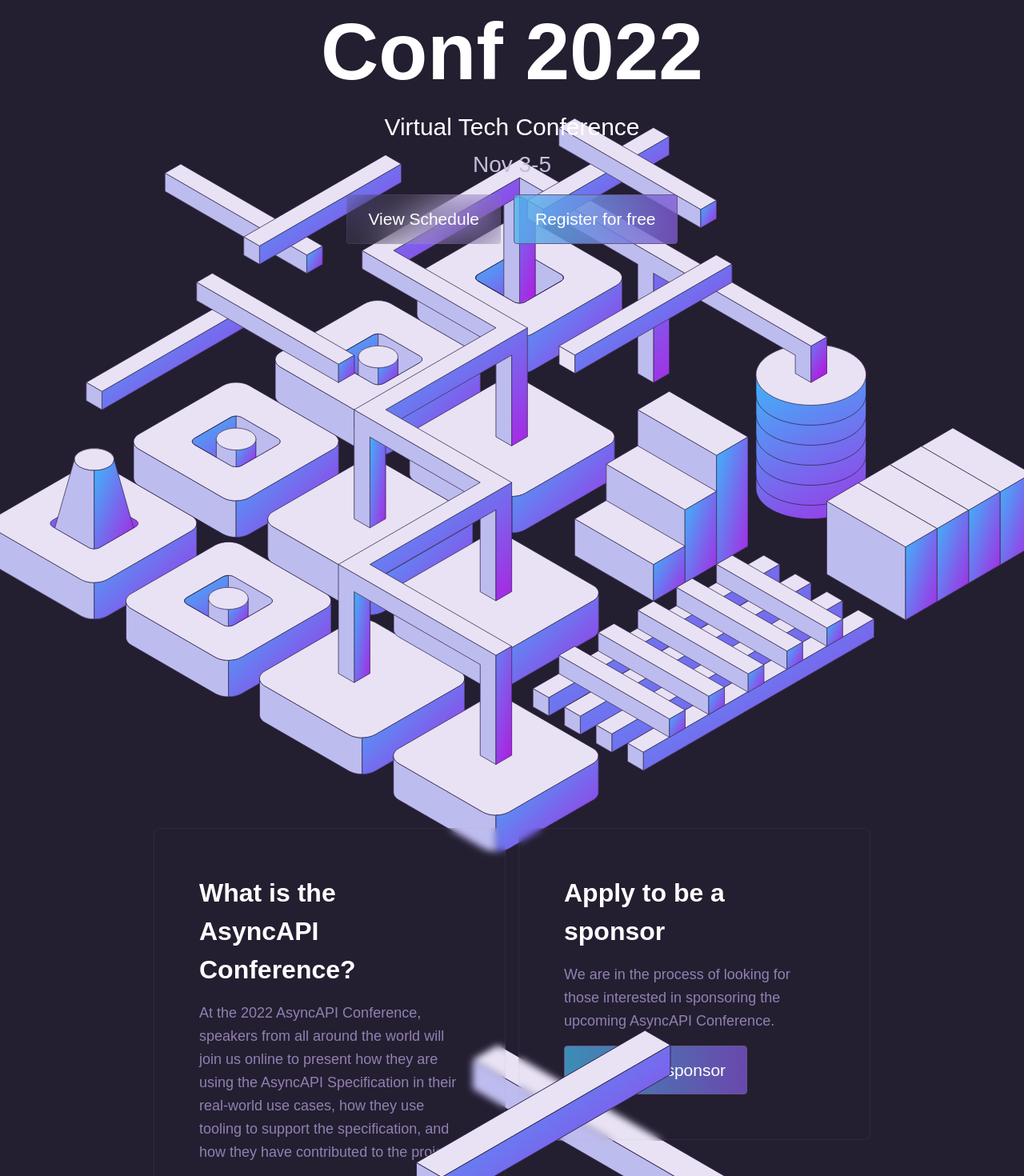
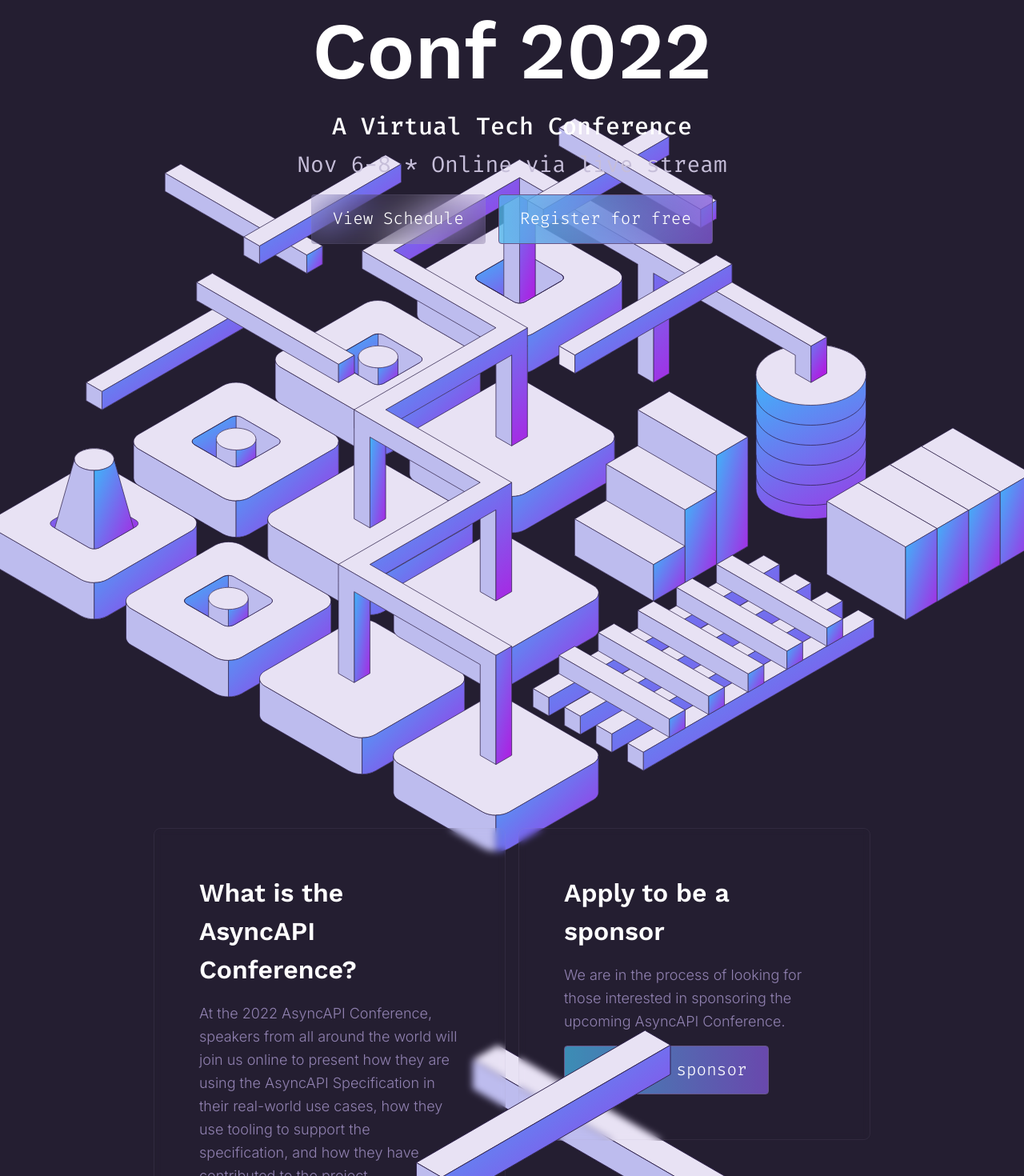
Before and after one commit to asyncapi/conference-website, a Next.js app: page / in a window 1280 px wide. Shown: the part 380-1850 px from the top of the page at 80% size. Built offline with nearby package versions, Linux system fonts and the light colour scheme.

Commit message:
added neccessary fonts

```diff
--- a/components/Button/button.js
+++ b/components/Button/button.js
@@ -5,7 +5,7 @@ function Button({text, className, link}) {
   return (
     <Link href={link ? link : "/"}>
       <button
-        className={`btn border border-dark-600 p-1 rounded bg-dark-600 ${className}`}
+        className={`btn border border-dark-600 font-[300] p-1 rounded bg-dark-600 ${className}`}
       >
         {text}
       </button>
--- a/components/Cards/card.js
+++ b/components/Cards/card.js
@@ -17,8 +17,8 @@ function Card({img, alt, title, summary, optional, children}) {
             )}
           </div>
           <div className="mt-[16px]">
-            <h2 className="font-bold text-[24px]">{title}</h2>
-            <p className="mt-[8px] text-[18px]">{summary}</p>
+            <h2 className="font-[600] text-[24px]">{title}</h2>
+            <p className="mt-[8px] text-[18px] font-[400]">{summary}</p>
             {optional}
           </div>
         </div>
--- a/components/Header/header.js
+++ b/components/Header/header.js
@@ -67,8 +67,12 @@ function Header() {
               Conf 2022
             </h1>
           </div>
-          <p className="mt-4 text-[30px]">Virtual Tech Conference</p>
-          <p className="mt-1 text-dark-400 text-[28px]">Nov 3-5</p>
+          <h4 className="mt-4 text-[30px] font-[500]">
+            A Virtual Tech Conference
+          </h4>
+          <h4 className="mt-1 text-dark-400 font-[400] text-[28px]">
+            Nov 6-8 * Online via live stream
+          </h4>
           <div className="flex mt-4">
             <Button
               text="View Schedule"
@@ -106,7 +110,7 @@ function Header() {
                 className="h-fit bg-[rgba(36, 30, 49, 0.8)] backdrop-blur-sm border rounded-lg border-dark-600 p-14"
               >
                 <h1 className="font-bold text-[32px] mb-4">{list.title}</h1>
-                <p className="text-[18px] text-dark-500 leading-[29px]">
+                <p className="text-[18px] text-dark-500 leading-[29px] font-[300]">
                   {list.description}
                 </p>
                 {list.button}
--- a/components/Speakers/speakers.js
+++ b/components/Speakers/speakers.js
@@ -17,7 +17,7 @@ function Speakers() {
           <Stack className="mt-[30px]" />
         </div>
         <div className="pt-[100px]">
-          <h1 className="text-[84px] text-white tracking-tight">Speakers</h1>
+          <h1 className="text-[84px] text-center text-white font-[400] tracking-tight">Speakers</h1>
           <div className="mt-[46px]">
             <CardSlider>
               {speakers.map((speaker) => (
--- a/styles/globals.css
+++ b/styles/globals.css
@@ -1,4 +1,5 @@
-@import url('https://fonts.googleapis.com/css2?family=Fira+Code:wght@300&display=swap');
+@import url('https://fonts.googleapis.com/css2?family=Fira+Code:wght@300;400;500&display=swap');
+@import url('https://fonts.googleapis.com/css2?family=Inter:wght@300&family=Work+Sans:wght@300;400;500;600&display=swap');
 @tailwind base;
 @tailwind components;
 @tailwind utilities;
@@ -10,6 +11,14 @@ body {
   margin: 0;
   font-family: 'Work Sans', sans-serif;
   scroll-behavior: smooth;
+}
+
+h4{
+font-family: 'Fira Code';
+}
+
+p{
+  font-family: 'Inter', sans-serif;
 }
 
 a {
@@ -55,6 +64,9 @@ backdrop-filter: blur(36px);
   max-width: 1400px;
 }
 
+.btn{
+  font-family: 'Fira Code';
+}
 .btn:hover{
   background: linear-gradient(270deg, rgba(135, 90, 226, 0.7) 0%, rgba(71, 188, 238, 0.7) 100%);
   border: 1px solid #675788;
```
